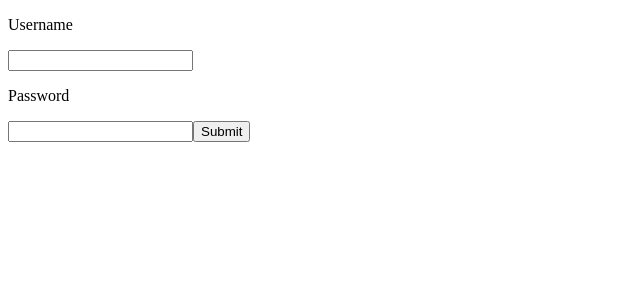
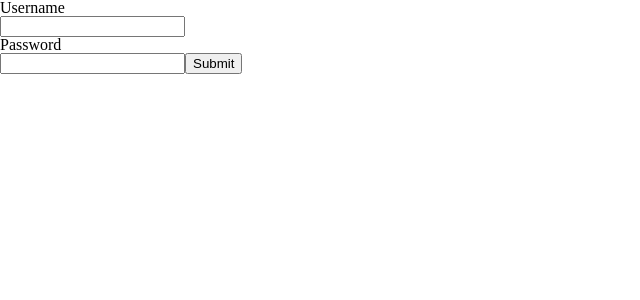
Before and after one commit to khoatranvan245/NoteApp, a React (Vite) app in the folder Frontend/: page / in a window 1280 px wide. Shown: the top 300 px of the page, without its empty margins (0-640 px from the left). Built offline with nearby package versions, Linux system fonts and the light colour scheme.

Commit message:
add reset css

```diff
--- a/Frontend/index.html
+++ b/Frontend/index.html
@@ -4,6 +4,7 @@
     <meta charset="UTF-8" />
     <link rel="icon" type="image/svg+xml" href="/vite.svg" />
     <meta name="viewport" content="width=device-width, initial-scale=1.0" />
+    <link rel="stylesheet" type="text/css" href="./reset.css"/>
     <title>Note App</title>
   </head>
   <body>
--- /dev/null
+++ b/Frontend/reset.css
@@ -0,0 +1,48 @@
+/* http://meyerweb.com/eric/tools/css/reset/
+   v2.0 | 20110126
+   License: none (public domain)
+*/
+
+html, body, div, span, applet, object, iframe,
+h1, h2, h3, h4, h5, h6, p, blockquote, pre,
+a, abbr, acronym, address, big, cite, code,
+del, dfn, em, img, ins, kbd, q, s, samp,
+small, strike, strong, sub, sup, tt, var,
+b, u, i, center,
+dl, dt, dd, ol, ul, li,
+fieldset, form, label, legend,
+table, caption, tbody, tfoot, thead, tr, th, td,
+article, aside, canvas, details, embed,
+figure, figcaption, footer, header, hgroup,
+menu, nav, output, ruby, section, summary,
+time, mark, audio, video {
+	margin: 0;
+	padding: 0;
+	border: 0;
+	font-size: 100%;
+	font: inherit;
+	vertical-align: baseline;
+}
+/* HTML5 display-role reset for older browsers */
+article, aside, details, figcaption, figure,
+footer, header, hgroup, menu, nav, section {
+	display: block;
+}
+body {
+	line-height: 1;
+}
+ol, ul {
+	list-style: none;
+}
+blockquote, q {
+	quotes: none;
+}
+blockquote:before, blockquote:after,
+q:before, q:after {
+	content: '';
+	content: none;
+}
+table {
+	border-collapse: collapse;
+	border-spacing: 0;
+}
```
